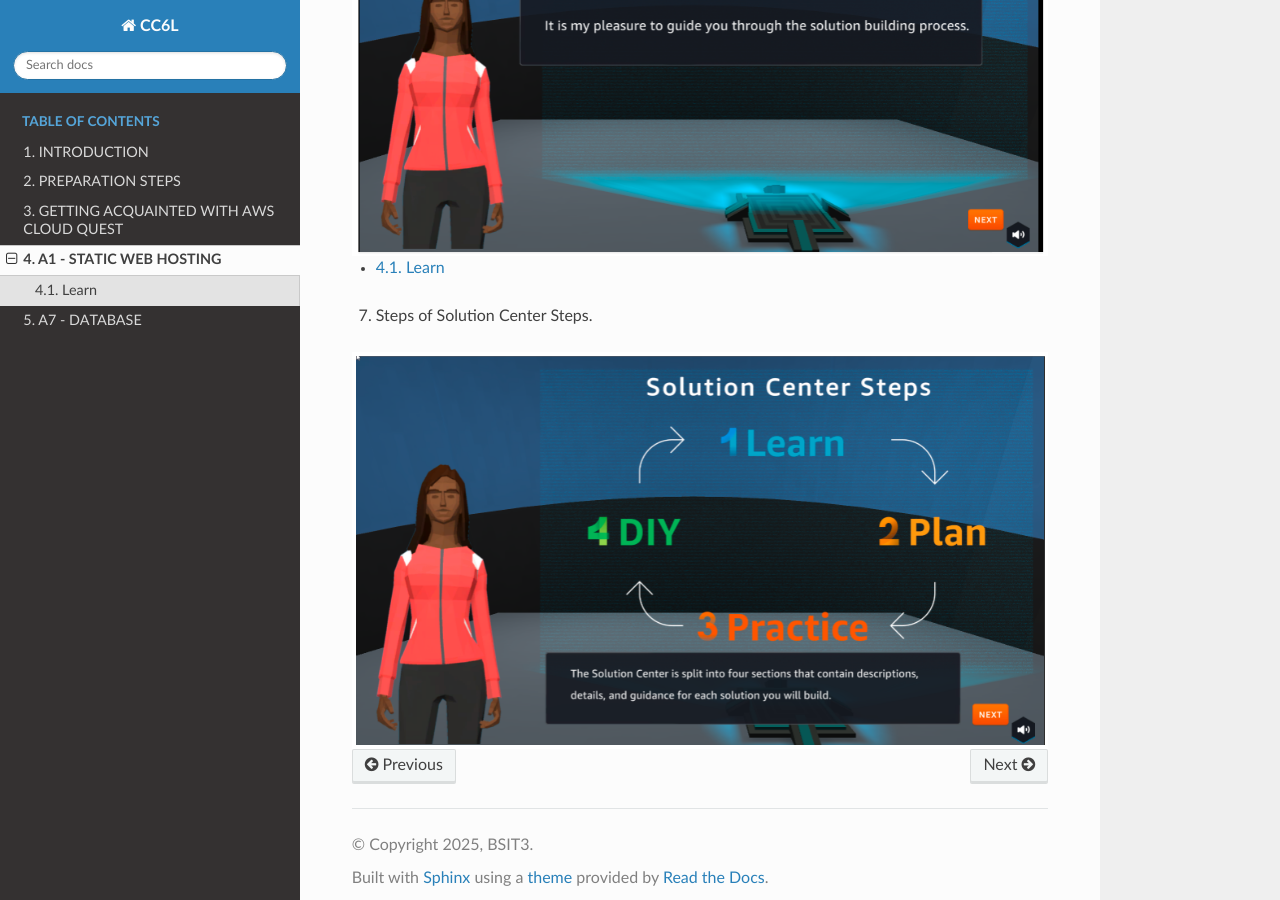
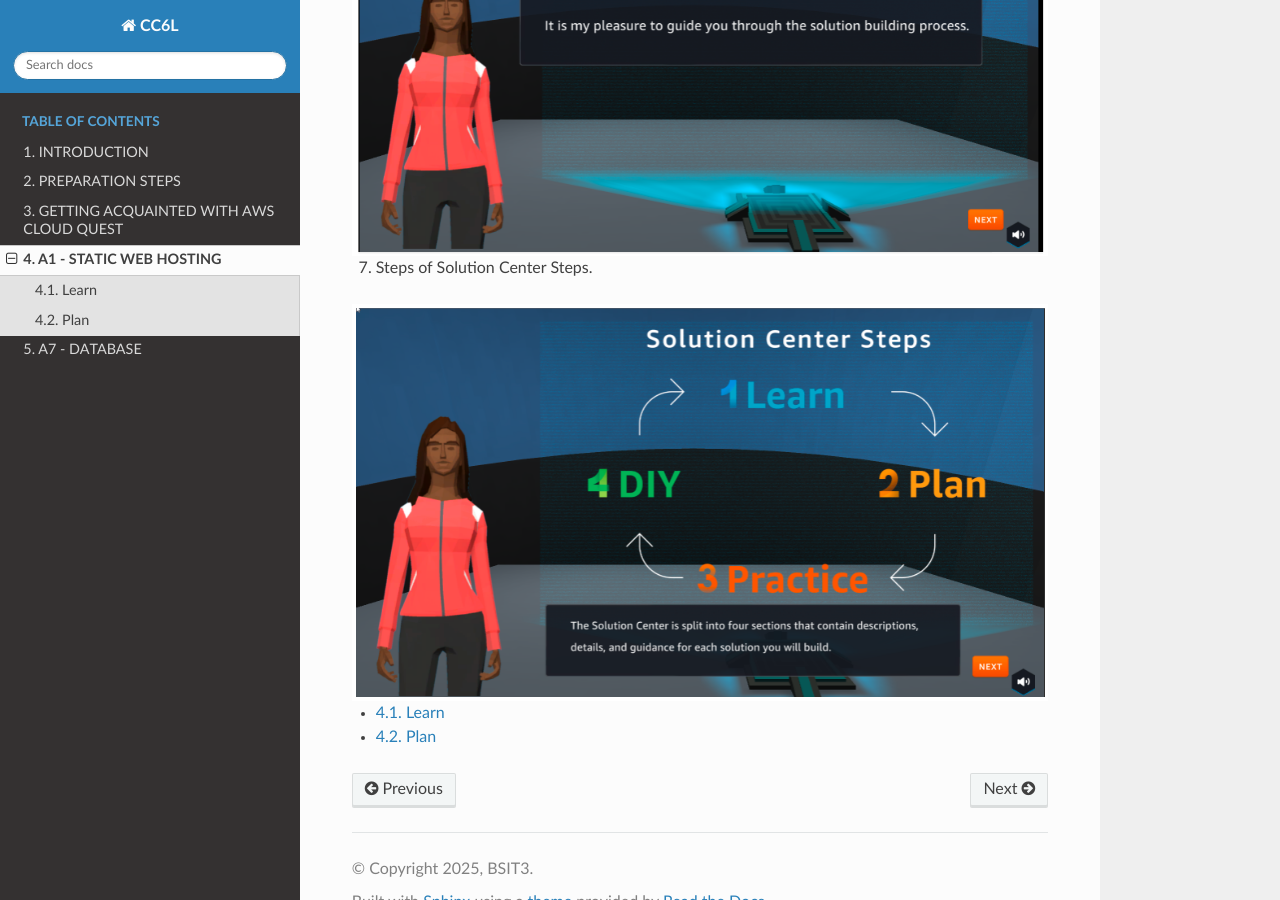
Before and after one commit to jambybrillo/aws_partitioner, a Sphinx documentation site: the page built from docs/source/a1_static_web_hosting.rst, in a window 1280 px wide and 900 px high, scrolled down 3030 px. Built offline with Sphinx 7.4.7 and the Read the Docs theme 3.1.0, drawn with Linux system fonts in a browser that asks for light colours; pages that are not in the unit, such as notebooks, are missing from menus.

Commit message:
Update a1_static_web_hosting.rst

```diff
--- a/docs/source/a1_static_web_hosting.rst
+++ b/docs/source/a1_static_web_hosting.rst
@@ -61,14 +61,16 @@ In this step we will take the first challenge in **Cloud Quest**.
    :width: 7000px
 
 
+7. Steps of Solution Center Steps.
+
+.. image:: pictures/image30.png
+   :align: center
+   :width: 7000px
+
+
 .. toctree::
    :maxdepth: 1
 
 
    a1_learn
-
-7. Steps of Solution Center Steps.
-
-.. image:: pictures/image30.png
-   :align: center
-   :width: 7000px
+   a1_plan
```
